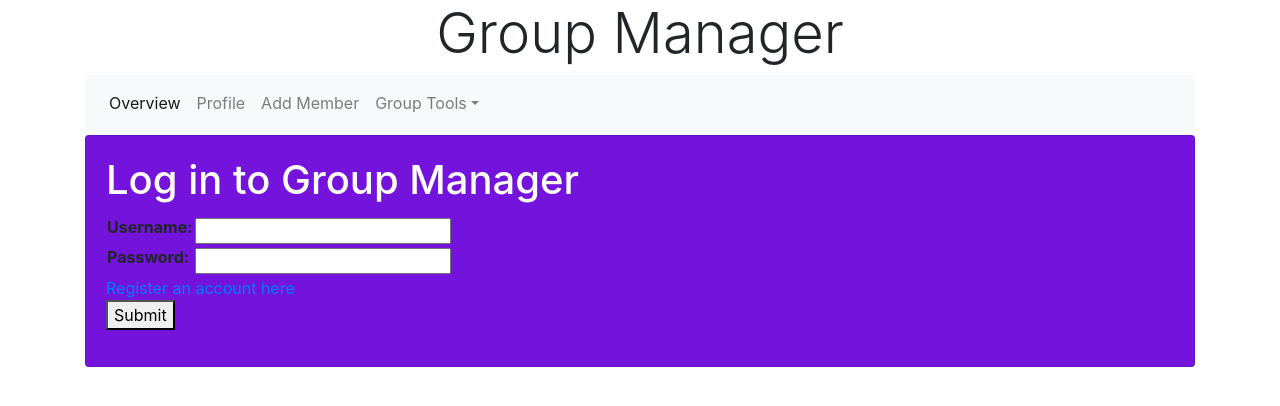
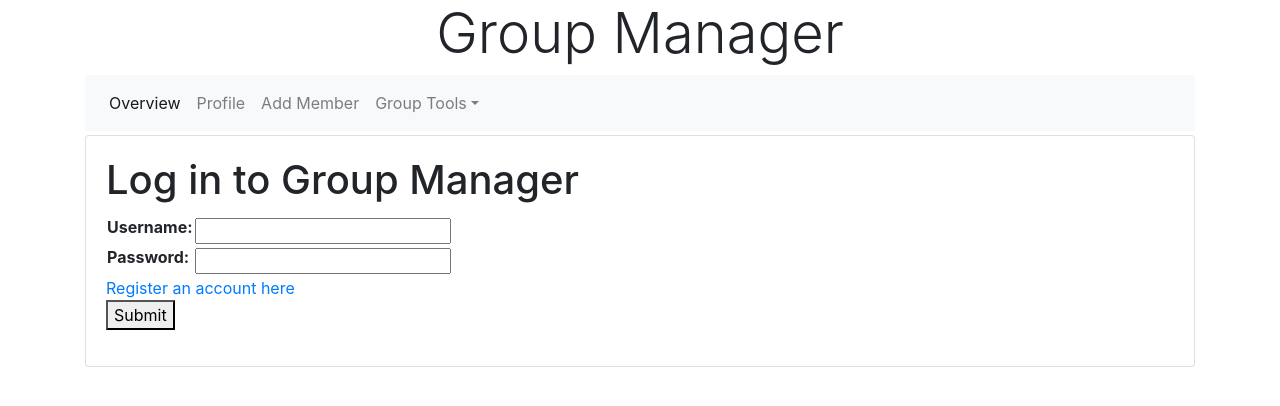
Before and after one commit to levelUpJosh/groupmanager, a Django app: page /app/login/ in a window 1280 px wide. Shown: the top 406 px of the page. Run offline with Django 3.2, Linux system fonts and the light colour scheme; some libraries are stand-ins or nearby versions.

Commit message:
Update login.html

```diff
--- a/groupsapp/templates/groupsapp/login.html
+++ b/groupsapp/templates/groupsapp/login.html
@@ -1,6 +1,6 @@
 {% extends 'base.html'%}
 {% block content %}
-<div class="card scoutpurple">
+<div class="card">
     <form action="{% url 'login'%}" method="post" class="card-body">
         {% csrf_token %}
         <h1 class="card-title">Log in to Group Manager</h1>
```
